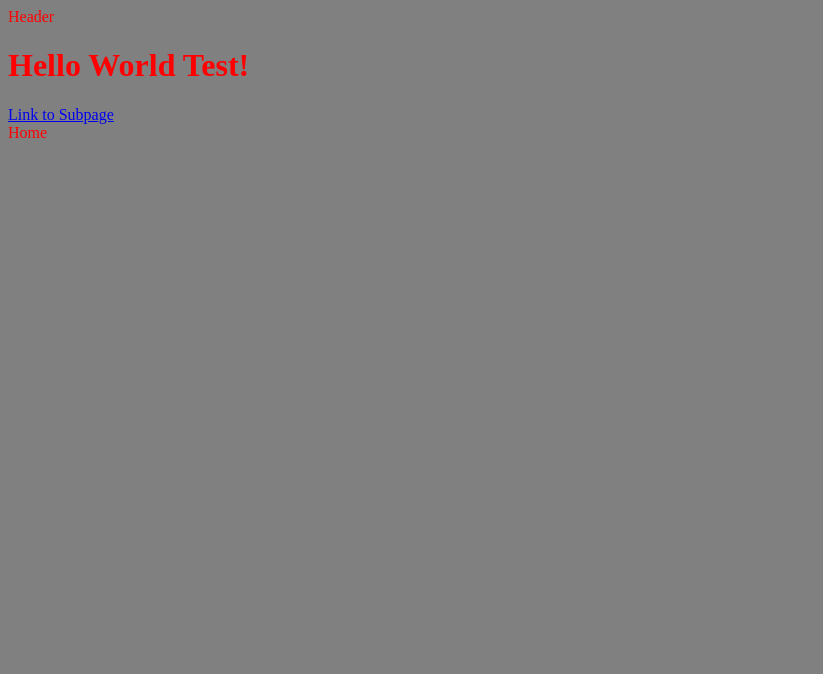
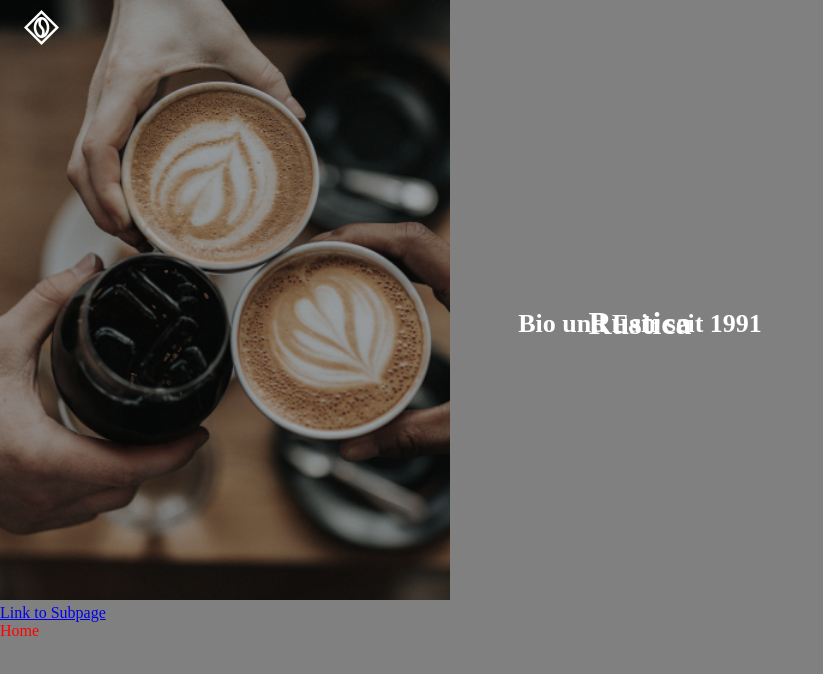
Before and after one commit to janelucia/fend-kaffeeroesterei, a website built with Vite: page src/index.html in a window 1280 px wide. Shown: the whole page, without its empty margins (0-823 px from the left). Built offline with nearby package versions, Linux system fonts and the light colour scheme; a web font is replaced by a local one.

Commit message:
header img positioning

```diff
--- /dev/null
+++ b/src/components/head-row.hbs
@@ -0,0 +1,5 @@
+<div class="mobile-navi">
+    <div class="head-row-logo" >
+        <img src="../images/logo.png" alt="Logo Rustica">
+    </div>
+</div>
--- /dev/null
+++ b/src/components/head.hbs
@@ -0,0 +1,7 @@
+<meta charset="UTF-8" />
+    <meta name="viewport" content="width=device-width, initial-scale=1.0" />
+    <link rel="stylesheet" href="/css/main.css" />
+    <link
+      href="https://fonts.googleapis.com/css?family=Oregano"
+      rel="stylesheet"
+    />
--- a/src/components/header.hbs
+++ /dev/null
@@ -1 +0,0 @@
-<header>Header</header>
--- a/src/css/base.css
+++ b/src/css/base.css
@@ -1,5 +1,6 @@
 body {
   background: grey;
+  margin: 0;
 
   @media (min-width: 768px) {
     color: red;
--- /dev/null
+++ b/src/css/components/head-row.css
@@ -0,0 +1,6 @@
+.head-row-logo {
+   position: absolute;
+   z-index: 6;
+   left: 24px;
+   top: 10px;
+}
--- a/src/css/components/hero.css
+++ b/src/css/components/hero.css
@@ -1,5 +1,5 @@
 .hero {
-  color: red;
+  color: white;
   position: relative;
 }
 
@@ -12,6 +12,8 @@
 }
 
 .hero-img {
-  filter: grayscale(50%);
+  filter: grayscale(30%);
   z-index: 5;
+  height: 75vh;
+  object-fit: cover;
 }
--- a/src/css/main.css
+++ b/src/css/main.css
@@ -1,3 +1,4 @@
 @import "variables.css";
 @import "base.css";
 @import "components/hero.css";
+@import "components/head-row.css"
--- a/src/index.html
+++ b/src/index.html
@@ -1,18 +1,18 @@
 <!DOCTYPE html>
-<html lang="en">
+<html lang="de">
   <head>
-    <meta charset="UTF-8" />
-    <meta name="viewport" content="width=device-width, initial-scale=1.0" />
-    <title>Index Page</title>
-    <link rel="stylesheet" href="/css/main.css" />
-    <link
-      href="https://fonts.googleapis.com/css?family=Oregano"
-      rel="stylesheet"
-    />
+    {{> head }}
+    <title>Rustica</title>
   </head>
   <body>
-    {{> header }}
-    <h1>Hello World Test!</h1>
+    {{> head-row }}
+    <header class="header">
+      <div class="hero">
+        <h1 class="hero-title">Rustica</h1>
+        <h2 class="hero-title">Bio und Fair seit 1991</h2>
+        <img class="hero-img" src="/images/coffee-mobile.jpg" alt="drei Kaffeetassen, die zusammen gehalten werden">
+      </div>
+    </header>
     <main>
       <a href="/sub-page/">Link to Subpage</a>
       <div>Home</div>
```
Also changed, not shown: src/sub-page/index.html (+3 -5 lines), src/images/coffee-desktop.jpg (renamed from src/images/coffee.jpg), src/images/coffee-mobile.jpg (added), src/images/logo.png (added).
